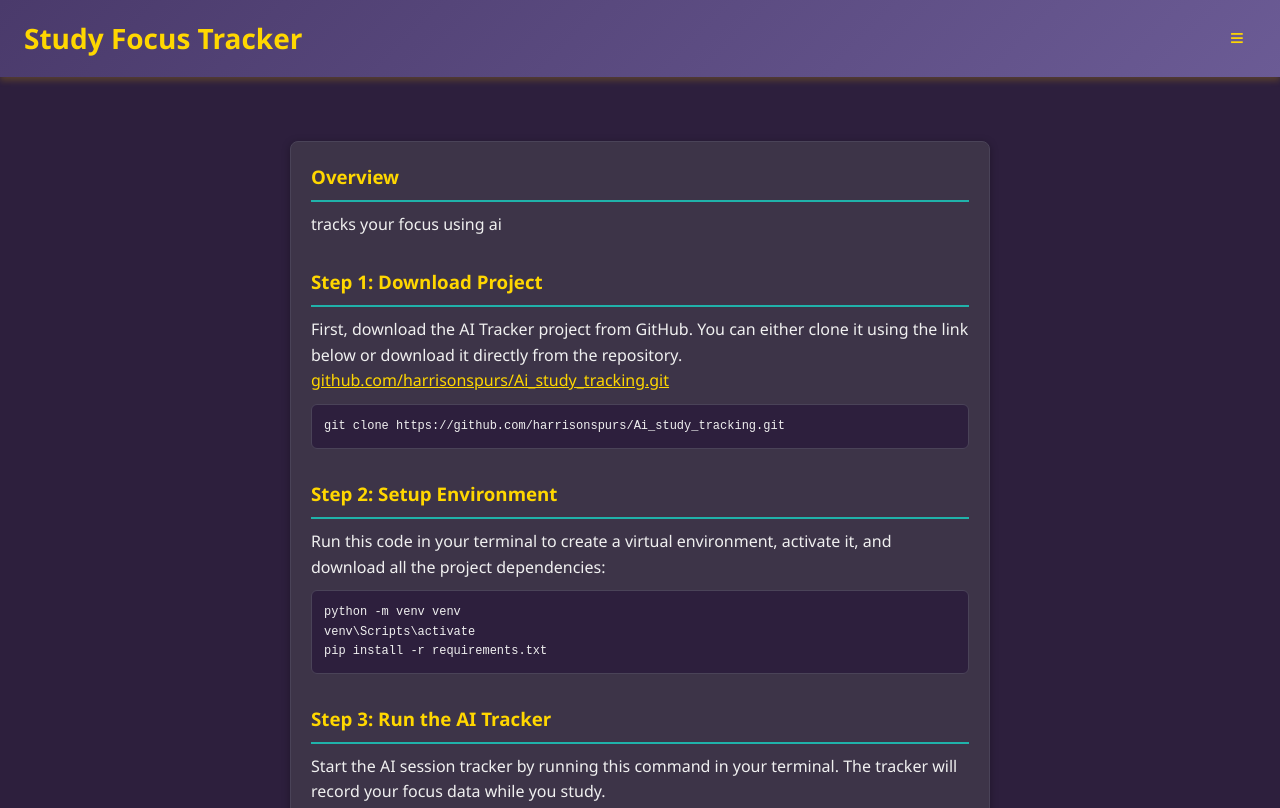
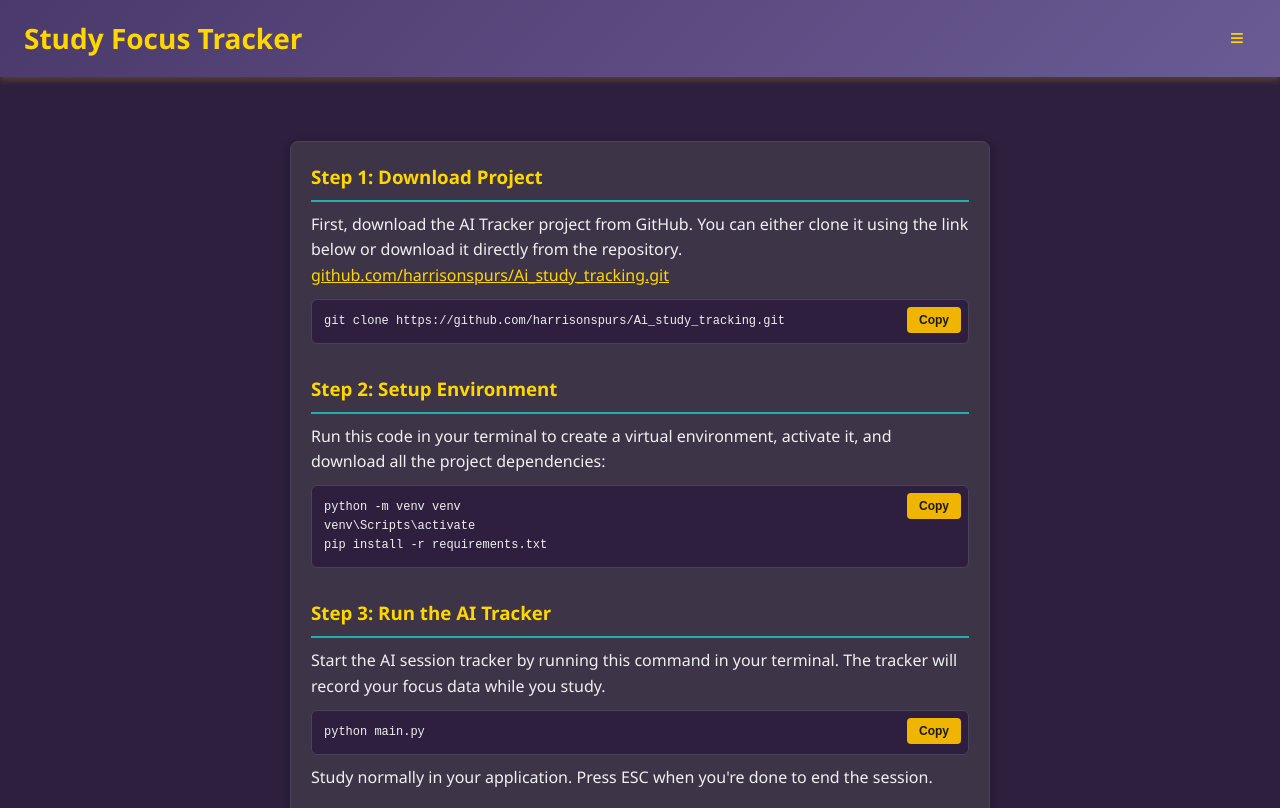
Before and after one commit to harrisonspurs/Fullstack_Development, a website built with Vite: page client/guide.html in a window 1280 px wide. Shown: the top 808 px of the page. Built offline with nearby package versions, Linux system fonts and the light colour scheme.

Commit message:
small changes to guide page and about page, added copy buttons

```diff
--- a/client/src/components/ui_components/guidePage.css
+++ b/client/src/components/ui_components/guidePage.css
@@ -19,15 +19,42 @@
   padding-bottom: 8px;
 }
 
+.code-block-wrapper {
+  position: relative;
+  margin: 10px 0;
+}
+
+.copy-btn {
+  position: absolute;
+  top: 8px;
+  right: 8px;
+  padding: 6px 12px;
+  background: #F0B500;
+  color: #1a1a1a;
+  border: none;
+  border-radius: 4px;
+  font-size: 12px;
+  font-weight: 600;
+  cursor: pointer;
+  transition: all 0.2s ease;
+  z-index: 10;
+}
+
+.copy-btn:hover {
+  background: #FFD700;
+  transform: scale(1.05);
+}
+
 .code-block {
   background: #2d1f3d;
   padding: 12px;
   border-radius: 6px;
   overflow-x: auto;
-  margin: 10px 0;
+  margin: 0;
   font-size: 12px;
   border: 1px solid #4a4358;
   color: #F0F0F0;
+  padding-right: 70px;
 }
 
 .guide-container ol {
--- a/client/src/components/ui_components/guidePage.js
+++ b/client/src/components/ui_components/guidePage.js
@@ -25,30 +25,44 @@ export function guidePage() {
     return section;
   }
 
-  container.appendChild(addSection("Overview", "tracks your focus using ai"));
+  function createCodeBlock(code) {
+    const wrapper = document.createElement("div");
+    wrapper.className = "code-block-wrapper";
+
+    const pre = document.createElement("pre");
+    pre.textContent = code;
+    pre.className = "code-block";
+
+    const copyBtn = document.createElement("button");
+    copyBtn.textContent = "Copy";
+    copyBtn.className = "copy-btn";
+    copyBtn.onclick = () => {
+      navigator.clipboard.writeText(code);
+      copyBtn.textContent = "Copied!";
+      setTimeout(() => {
+        copyBtn.textContent = "Copy";
+      }, 2000);
+    };
+
+    wrapper.appendChild(copyBtn);
+    wrapper.appendChild(pre);
+
+    return wrapper;
+  }
 
   const step1 = addSection("Step 1: Download Project", "First, download the AI Tracker project from GitHub. You can either clone it using the link below or download it directly from the repository.");
   const gitLink = document.createElement("p");
   gitLink.innerHTML = '<a href="https://github.com/harrisonspurs/Ai_study_tracking.git" target="_blank">github.com/harrisonspurs/Ai_study_tracking.git</a>';
   step1.appendChild(gitLink);
-  const gitCmd = document.createElement("pre");
-  gitCmd.textContent = "git clone https://github.com/harrisonspurs/Ai_study_tracking.git";
-  gitCmd.className = "code-block";
-  step1.appendChild(gitCmd);
+  step1.appendChild(createCodeBlock("git clone https://github.com/harrisonspurs/Ai_study_tracking.git"));
   container.appendChild(step1);
 
   const step2 = addSection("Step 2: Setup Environment", "Run this code in your terminal to create a virtual environment, activate it, and download all the project dependencies:");
-  const setupCmd = document.createElement("pre");
-  setupCmd.textContent = "python -m venv venv\nvenv\\Scripts\\activate\npip install -r requirements.txt";
-  setupCmd.className = "code-block";
-  step2.appendChild(setupCmd);
+  step2.appendChild(createCodeBlock("python -m venv venv\nvenv\\Scripts\\activate\npip install -r requirements.txt"));
   container.appendChild(step2);
 
   const step3 = addSection("Step 3: Run the AI Tracker", "Start the AI session tracker by running this command in your terminal. The tracker will record your focus data while you study.");
-  const runCmd = document.createElement("pre");
-  runCmd.textContent = "python main.py";
-  runCmd.className = "code-block";
-  step3.appendChild(runCmd);
+  step3.appendChild(createCodeBlock("python main.py"));
   const step3Text = document.createElement("p");
   step3Text.textContent = "Study normally in your application. Press ESC when you're done to end the session.";
   step3.appendChild(step3Text);
--- a/client/src/components/ui_components/sessionTile.js
+++ b/client/src/components/ui_components/sessionTile.js
@@ -56,7 +56,8 @@ export function createSessionsList(sessions) {
     return list;
   }
 
-  sessions.forEach((session) => {
+  // show newest sessions first
+  sessions.reverse().forEach((session) => {
     const tile = createSessionTile(session);
     list.appendChild(tile);
   });
--- a/client/src/main-about.js
+++ b/client/src/main-about.js
@@ -28,9 +28,6 @@ function initApp() {
   contentDiv.id = "content-div";
   contentDiv.className = "container";
 
-  // const aboutData = fetchAboutInfo();
-  // render about stuff
-
   const about = aboutPage();
   contentDiv.appendChild(about);
 
--- a/client/src/main-import.js
+++ b/client/src/main-import.js
@@ -31,8 +31,6 @@ function initApp() {
   // import form component
   const form = importForm({
     onImportSuccess: () => {
-      // redirect back after import success
-      // setTimeout(() => window.location.href = "/", 500);
       window.location.href = "/";
     },
   });
--- a/client/src/main.js
+++ b/client/src/main.js
@@ -41,9 +41,6 @@ const loadSessions = async (container) => {
     const response = await getSessions();
     const { data } = response;
 
-    // const { data } = await getSessions();
-    // console.log("debugging:", data);
-
     const statsDisplay = createStatsDisplay(data);
     if (statsDisplay) {
       container.appendChild(statsDisplay);
```
Also changed, not shown: client/src/components/ui_components/aboutPage.js (+34 -2 lines).
